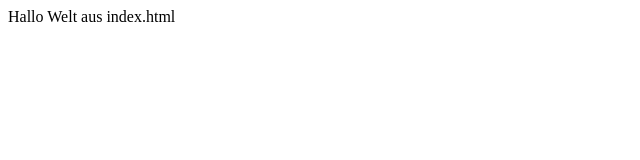
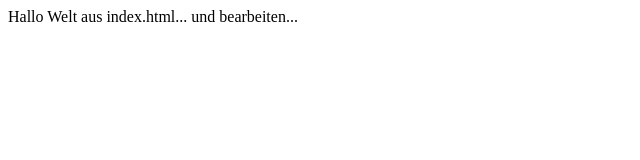
Before and after one commit to Geobert1/repo-builder, a plain HTML site: page index.html in a window 1280 px wide. Shown: the whole page, without its empty margins (0-640 px from the left). Drawn offline with Linux system fonts and the light colour scheme.

Commit message:
Update greeting text in index.html

```diff
--- a/index.html
+++ b/index.html
@@ -1,5 +1,5 @@
 <html>
 <body>
-Hallo Welt aus index.html
+Hallo Welt aus index.html... und bearbeiten...
 </body>
 </html>
```
